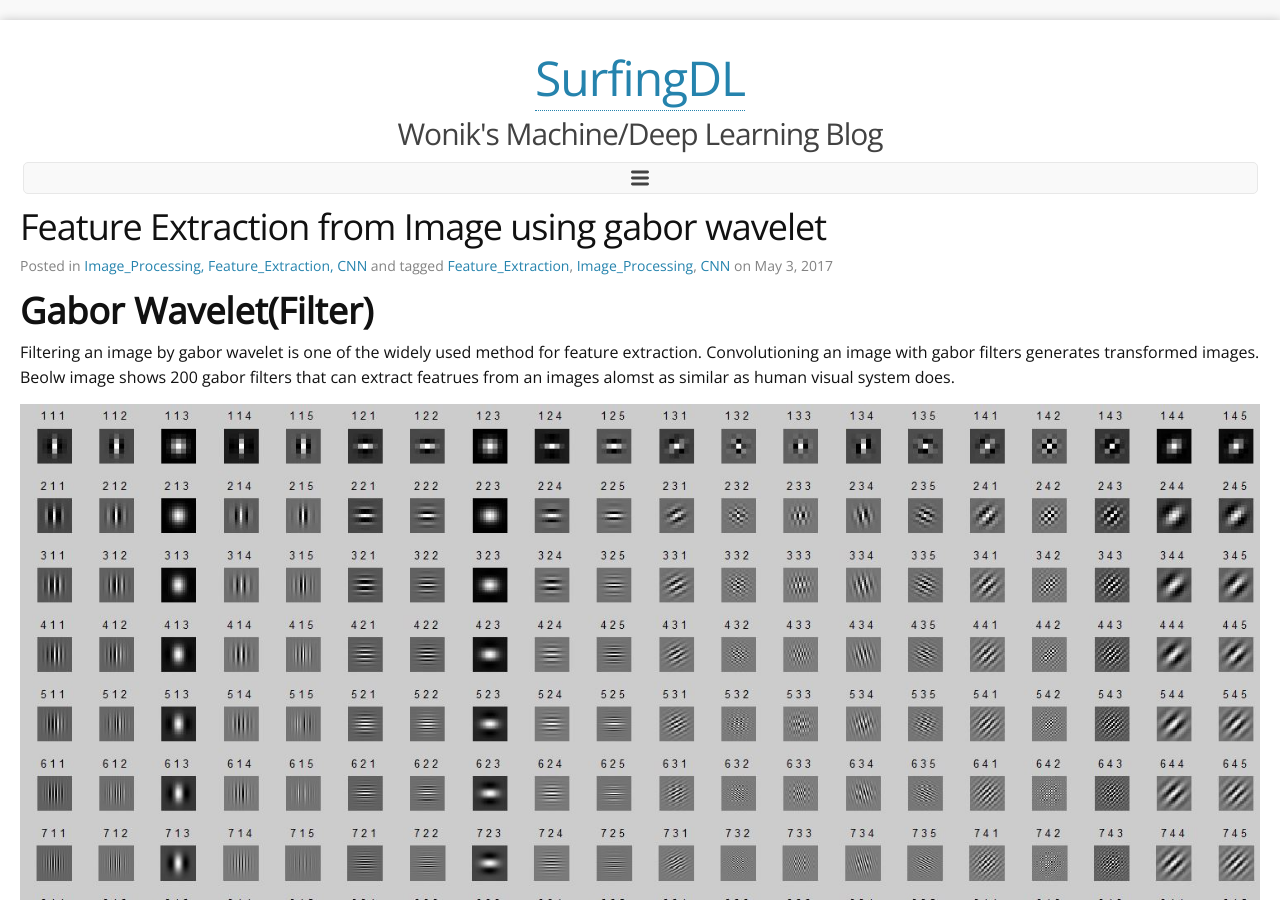
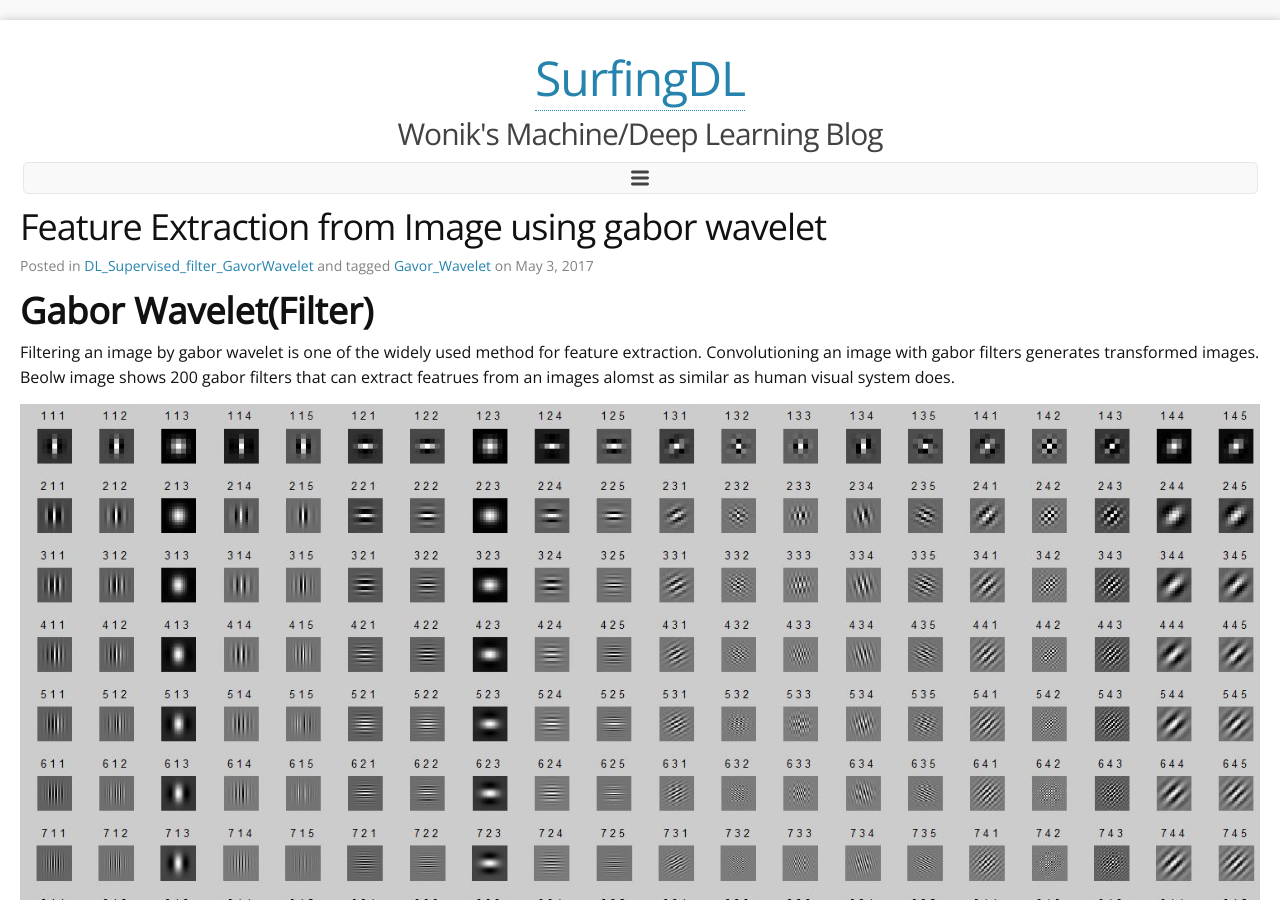
Before and after one commit to wonik/wonikjang.github.io, a Jekyll site: the page built from _posts/2017-05-03-feature_extraction.md, in a window 1280 px wide and 900 px high. Built offline with Jekyll 4.4.1, drawn with Linux system fonts in a browser that asks for light colours; nearby versions of some CDN libraries; comment, search, counter and statistics services are not loaded; some of the changed text lies outside the part shown.

Commit message:
Update 2017-05-03-feature_extraction.md

```diff
--- a/_posts/2017-05-03-feature_extraction.md
+++ b/_posts/2017-05-03-feature_extraction.md
@@ -3,11 +3,9 @@ title: Feature Extraction from Image using gabor wavelet
 updated: 2017-04-30 09:35
 layout: post
 author: Wonik Jang
-category:  Image_Processing, Feature_Extraction, CNN
+category: DL_Supervised_filter_GavorWavelet
 tags:
-- Feature_Extraction
-- Image_Processing
-- CNN
+- Gavor_Wavelet
 ---
 
 
```
